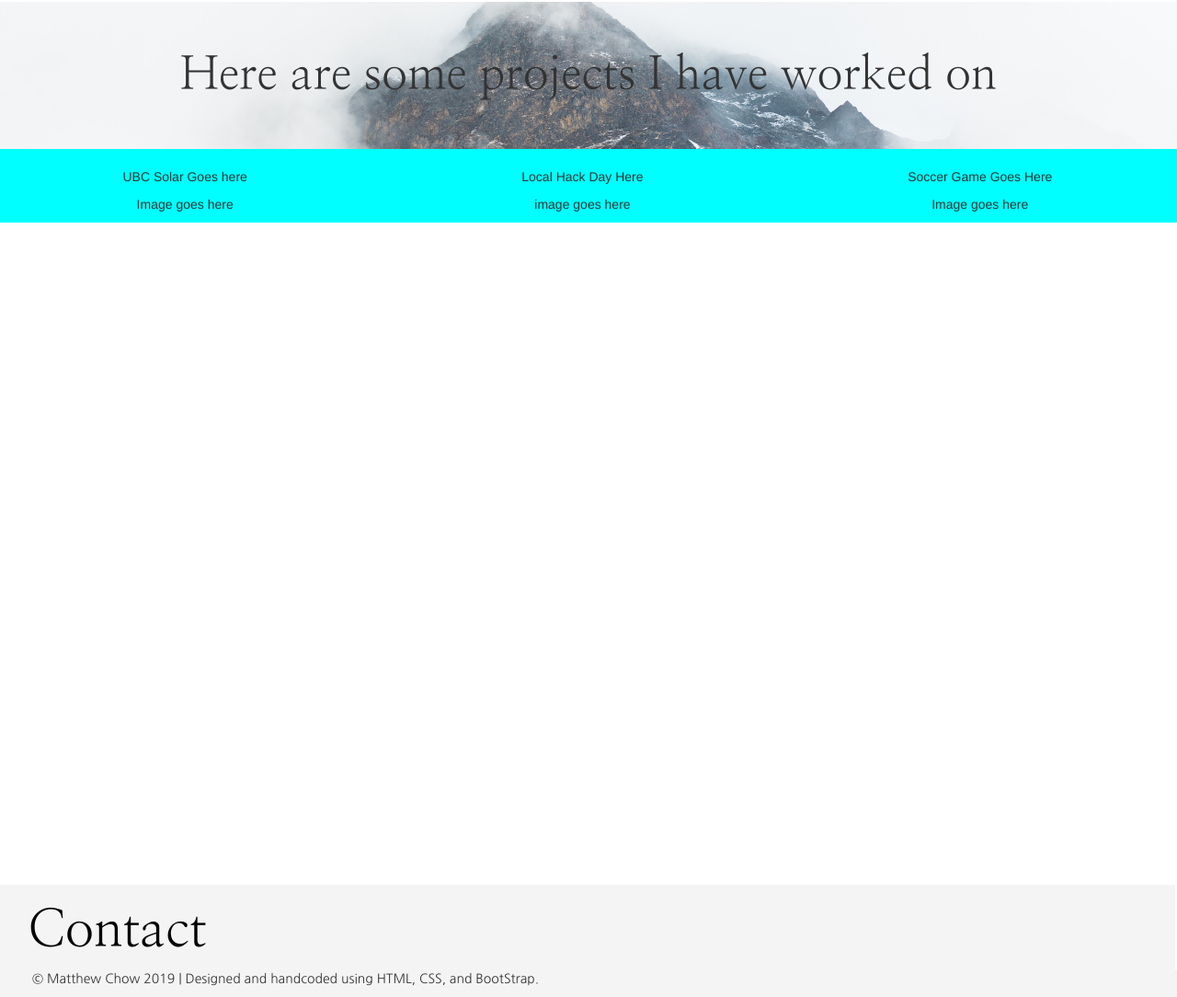
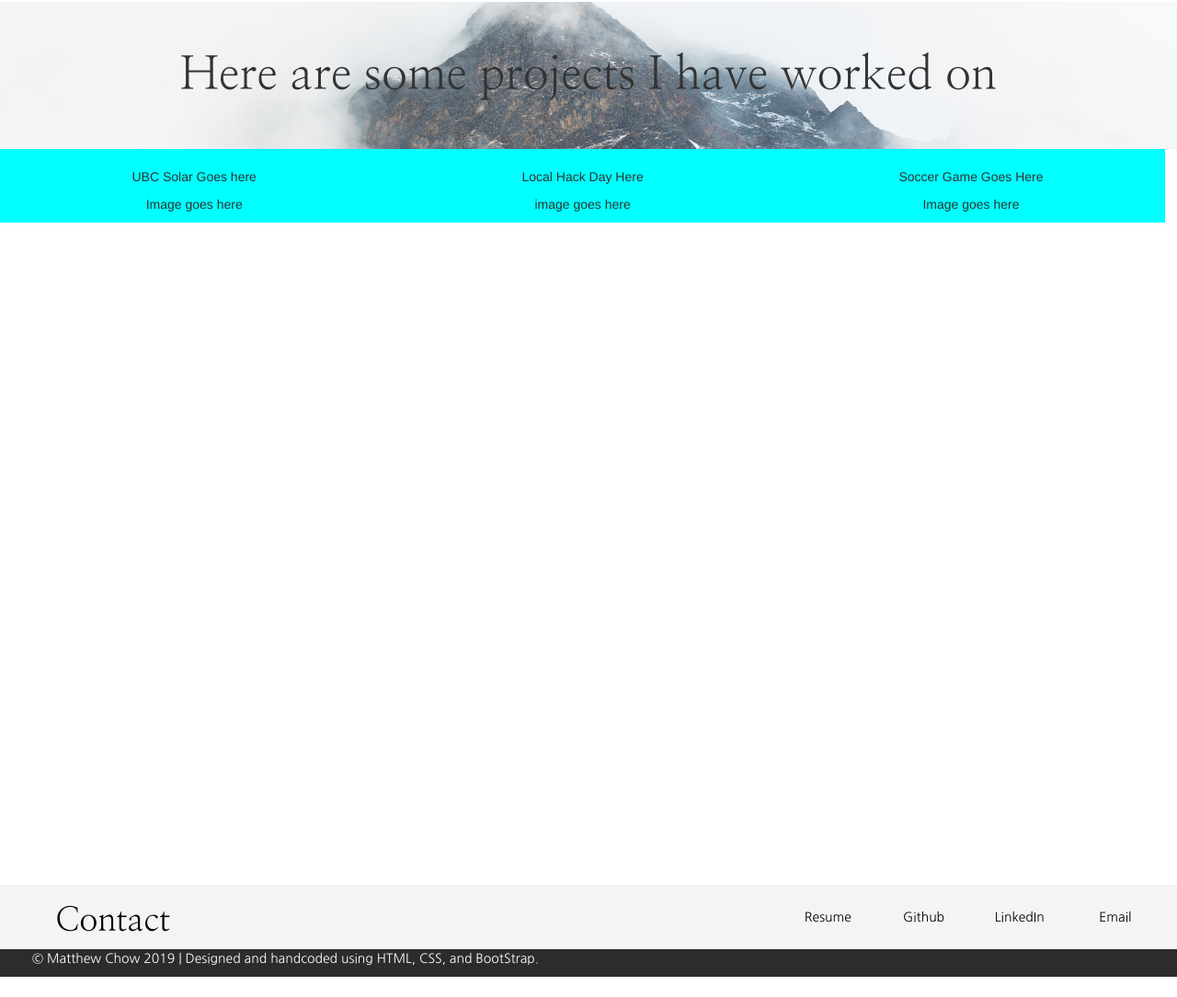
Before and after one commit to mpchow/personalWebsite_V1, a plain HTML site: page index.html in a window 1280 px wide. Shown: the part 1598-2682 px from the top of the page at 92% size. After the commit the page ends 2660 px from the top, so only its background shows below. Drawn offline with nearby package versions, Linux system fonts and the light colour scheme.

Commit message:
Added contact links

```diff
--- a/index.html
+++ b/index.html
@@ -27,37 +27,43 @@
 
 
         <section id="projects" class="container.fluid">
-            <div class="row text-center">
-                <figure class="col-sm-4" >
+            <div>
+                <figure class="col-sm-4 text-center" >
                     <p>UBC Solar Goes here</p>
                     <p>Image goes here</p>
                 </figure>
-                <figure class="col-sm-4">
+                <figure class="col-sm-4 text-center">
                     <p>Local Hack Day Here</p>
                     <p>image goes here</p>
                 </figure>
-                <figure class="col-sm-4">
+                <figure class="col-sm-4 text-center">
                     <p>Soccer Game Goes Here</p>
                     <p>Image goes here</p>
                 </figure>
-
             </div>
 
         </section>
 
 
         <footer class="container.fluid">
-            <div class="row">
-                <h1 class="col-sm-3">
-                    Contact
-                </h1>
-                <!-- <nav class="col-sm-8 text-right">
-                    <a href="https://github.com/mpchow"><img id="Logos" src="github.png" onmouseover="this.src='github-2.png'" onmouseout="this.src='github.png'"/></a>
-                    <a href="https://www.linkedin.com/in/matthewpchow/"><img id="Logos" src="linkedin.png" onmouseover="this.src='linkedin-2.png'" onmouseout="this.src='linkedin.png'"/></a>
-                    <a href="mattchow918@gmail.com"><img id="Logos" src="gmail.png" onmouseover="this.src='gmail-2.png'" onmouseout="this.src='gmail.png'"/></a>
-                </nav> -->
+            <div class="col-sm-12 text-left" id="contact">
+                <div class="col-sm-8 text-left" id="contact">
+                    <h1>Contact<h1\>
+                </div>
+                <div class="col-sm-1 text-center" id="contactinfo">
+                    <a href="">Resume</a>
+                </div>
+                <div class="col-sm-1 text-center" id="contactinfo">
+                    <a href="https://github.com/mpchow">Github</a>
+                </div>
+                <div class="col-sm-1 text-center" id="contactinfo">
+                    <a href="www.linkedin.com/in/matthewpchow">LinkedIn</a>
+                </div>
+                <div class="col-sm-1 text-center" id="contactinfo">
+                    <a href="mailto: mattchow918@gmail.com">Email</a>
+                </div>
             </div>
-            <div class="col-sm-12 text-left">
+            <div class="col-sm-12 text-left" id="bottominfo">
                 <p>&copy Matthew Chow 2019 | Designed and handcoded using HTML, CSS, and BootStrap.</p>
             </div>
         </footer>
--- a/main.css
+++ b/main.css
@@ -3,20 +3,8 @@ body {
 }
 
 
-
-a {
-    width: 10%;
-    margin: 0;
-}
-
-a img {
-    width: 40%;
-}
-
-
 #splashPage {
     height: 100vh;
-    width: 100%;
     background-size: cover;
     background-attachment: fixed;
     background-image: url(momentista-8Bt4XgLODpU-unsplash.jpg);
@@ -97,43 +85,39 @@ a img {
     height: auto;
 }
 
+footer #contact {
+    display: flex;
+    align-items: center;
+    background-image: linear-gradient(#F4F4F4, #F4F4F4);
+    background-size: cover;
+  }
 
-h2 {
-    text-align: center;
+footer #contactinfo a {
+    align-items: center;
+    font-family: 'Nanum Gothic', sans-serif;
+    color: black;
 }
 
-
-h3{
-    text-align: center;
+footer #bottominfo {
+    background-image: linear-gradient(#2C2C2C, #2C2C2C);
+    background-size: cover;
 }
 
-
-
-
-footer .row, footer div {
-    display: flex;
-    align-items: center;
-    width: 101%;
-    /*background-image: linear-gradient(to bottom right,#EEEAFF, #EAFFFD); */
-    background-image: linear-gradient(#F4F4F4, #F4F4F4);
-    background-size: auto;
-  }
-
-  footer h1 {
+footer h1 {
       text-align: left;
       color: black;
       margin-left: 3rem;
-      font-size: 400%;
       font-family: 'Nanum Myeongjo', serif;
   }
 
-  footer p {
+footer p {
       font-family: 'Nanum Gothic', sans-serif;
       margin-left: 2rem;
+      color: white;
   }
 
 
-  footer nav {
+footer nav {
       display: flex;
       justify-content: flex-end;
   }
```
